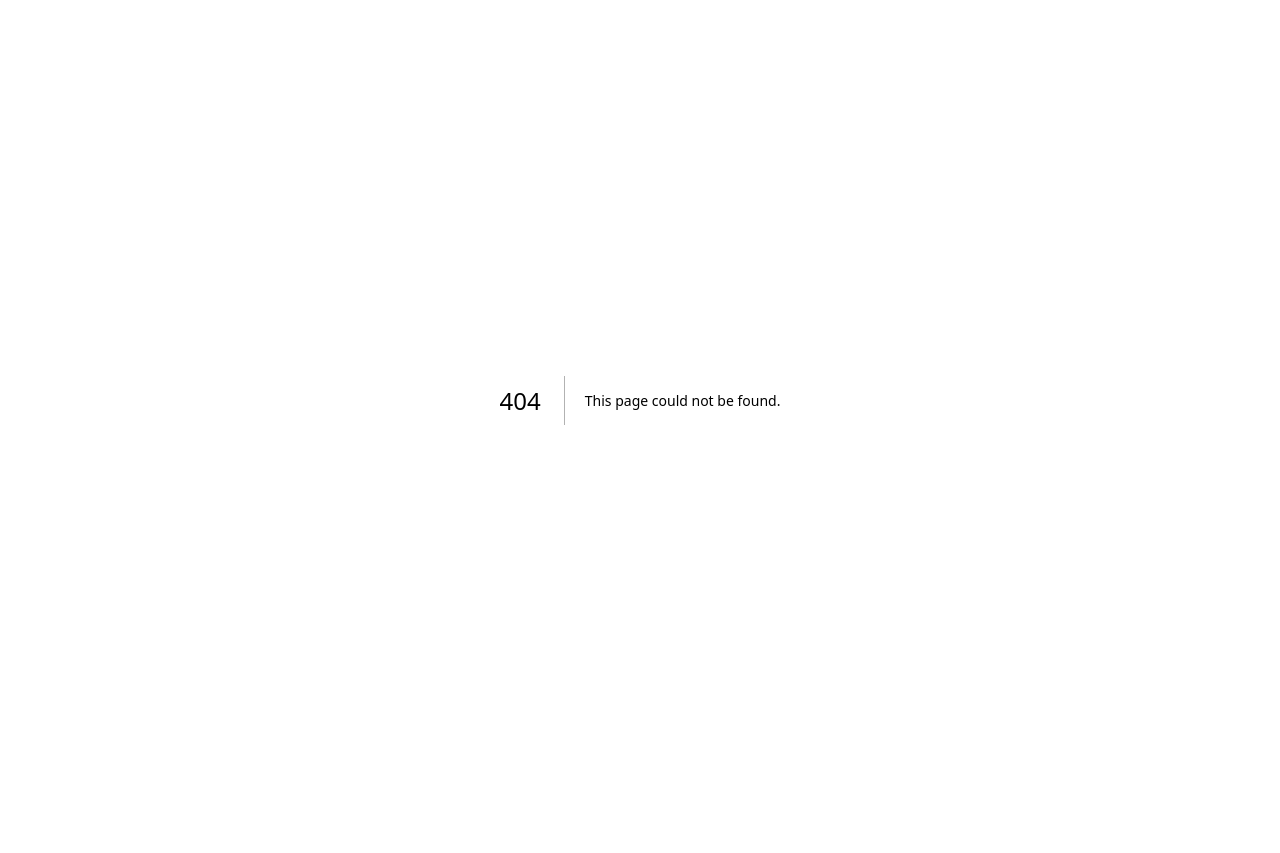
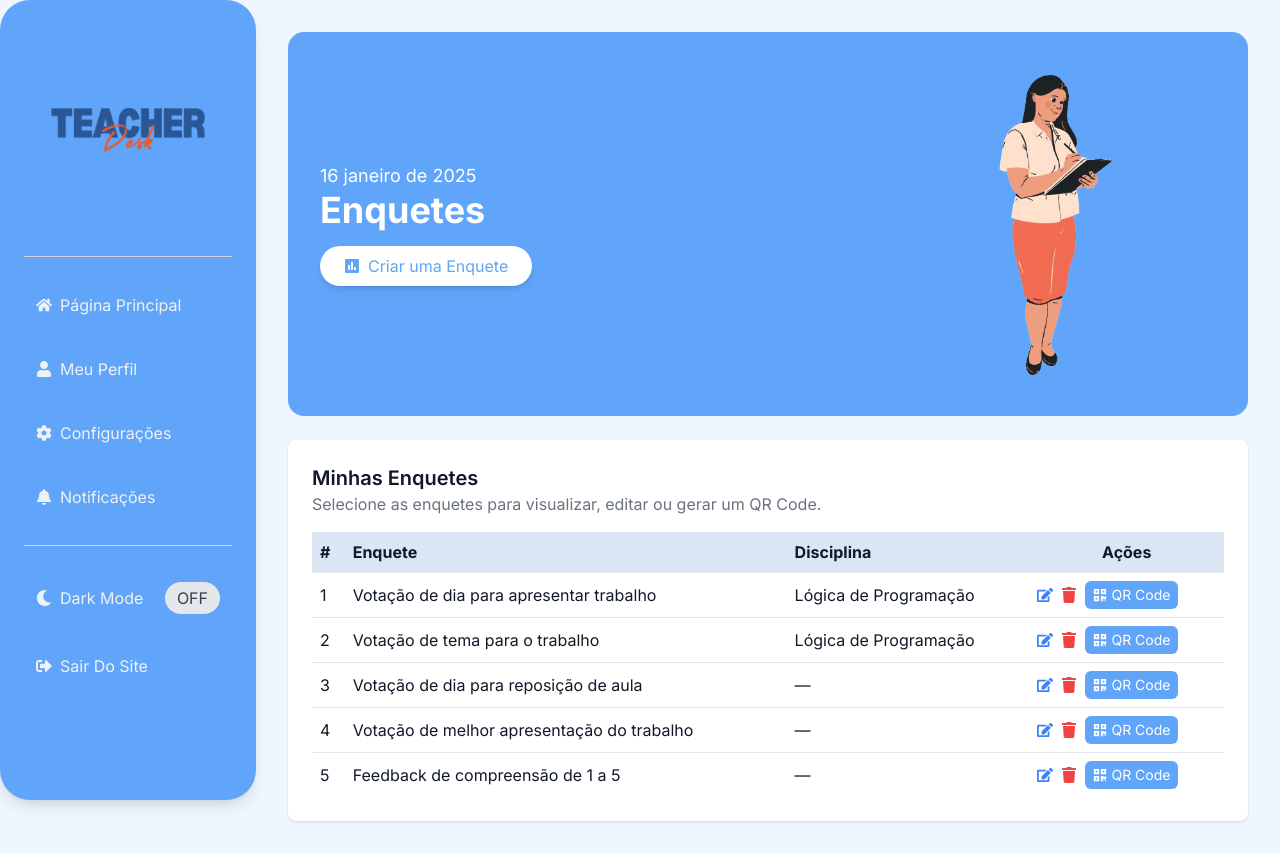
Before and after one commit to NathRabeloo/SearchBytes, a Next.js app: page /enquete in a window 1280 px wide. Before the commit this address had no page. Before the commit the page ends 800 px from the top, so only its background shows below. Built offline with nearby package versions, Linux system fonts and the light colour scheme.

Commit message:
Primeiro design da pagina de enquete

```diff
--- /dev/null
+++ b/app/enquete/page.tsx
@@ -0,0 +1,82 @@
+"use client";
+
+import { useState } from "react";
+import Sidebar from "../components/Sidebar";
+import {
+  FaPoll,
+  FaTrash,
+  FaEdit,
+  FaQrcode,
+} from "react-icons/fa";
+
+export default function EnquetesPage() {
+  const [darkMode, setDarkMode] = useState(false);
+
+  const enquetes = [
+    { id: 1, titulo: "Votação de dia para apresentar trabalho", disciplina: "Lógica de Programação" },
+    { id: 2, titulo: "Votação de tema para o trabalho", disciplina: "Lógica de Programação" },
+    { id: 3, titulo: "Votação de dia para reposição de aula", disciplina: "" },
+    { id: 4, titulo: "Votação de melhor apresentação do trabalho", disciplina: "" },
+    { id: 5, titulo: "Feedback de compreensão de 1 a 5", disciplina: "" },
+  ];
+
+  return (
+    <div className={`min-h-screen flex ${darkMode ? "bg-gray-900 text-white" : "bg-[#EFF6FF] text-gray-900"}`}>
+      {/* Sidebar importado */}
+      <Sidebar />
+
+      {/* Main Content */}
+      <main className="flex-1 p-8">
+        {/* Banner */}
+        <section className="bg-[#60A5FA] text-white p-8 rounded-2xl flex justify-between items-center">
+          <div>
+            <p className="text-lg">16 janeiro de 2025</p>
+            <h2 className="text-4xl font-bold">Enquetes</h2>
+            <button className="mt-4 bg-white text-[#60A5FA] px-6 py-2 rounded-full flex items-center space-x-2 shadow-md">
+              <FaPoll />
+              <span>Criar uma Enquete</span>
+            </button>
+          </div>
+          <img src="/assets/professora_denilce.png" alt="Mulher escrevendo" className="h-80" />
+        </section>
+
+        {/* Lista de Enquetes */}
+        <section className="mt-6 bg-white p-6 rounded-lg shadow">
+          <h3 className="text-xl font-semibold">Minhas Enquetes</h3>
+          <p className="text-gray-500">Selecione as enquetes para visualizar, editar ou gerar um QR Code.</p>
+
+          <table className="w-full mt-4 border-collapse">
+            <thead>
+              <tr className="bg-[#DAE6F4]">
+                <th className="p-2 text-left">#</th>
+                <th className="p-2 text-left">Enquete</th>
+                <th className="p-2 text-left">Disciplina</th>
+                <th className="p-2">Ações</th>
+              </tr>
+            </thead>
+            <tbody>
+              {enquetes.map((enquete, index) => (
+                <tr key={enquete.id} className="border-t">
+                  <td className="p-2">{index + 1}</td>
+                  <td className="p-2">{enquete.titulo}</td>
+                  <td className="p-2">{enquete.disciplina || "—"}</td>
+                  <td className="p-2 flex space-x-2">
+                    <button className="text-blue-500 hover:text-blue-700">
+                      <FaEdit />
+                    </button>
+                    <button className="text-red-500 hover:text-red-700">
+                      <FaTrash />
+                    </button>
+                    <button className="bg-[#60A5FA] text-white px-2 py-1 rounded-md text-sm flex items-center">
+                      <FaQrcode className="mr-1" /> QR Code
+                    </button>
+                  </td>
+                </tr>
+              ))}
+            </tbody>
+          </table>
+        </section>
+      </main>
+    </div>
+  );
+}
```
Also changed, not shown: public/assets/professora_denilce.png (added).
